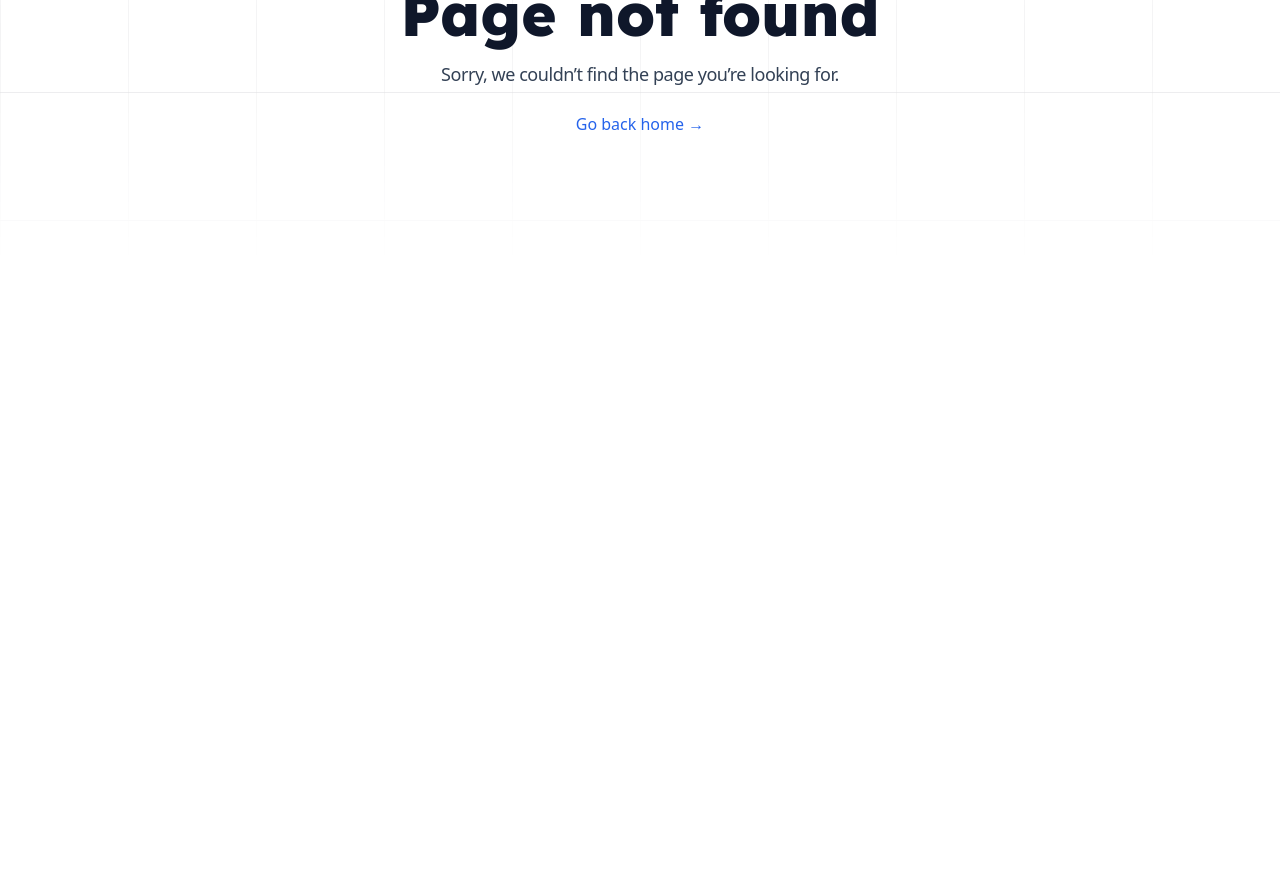
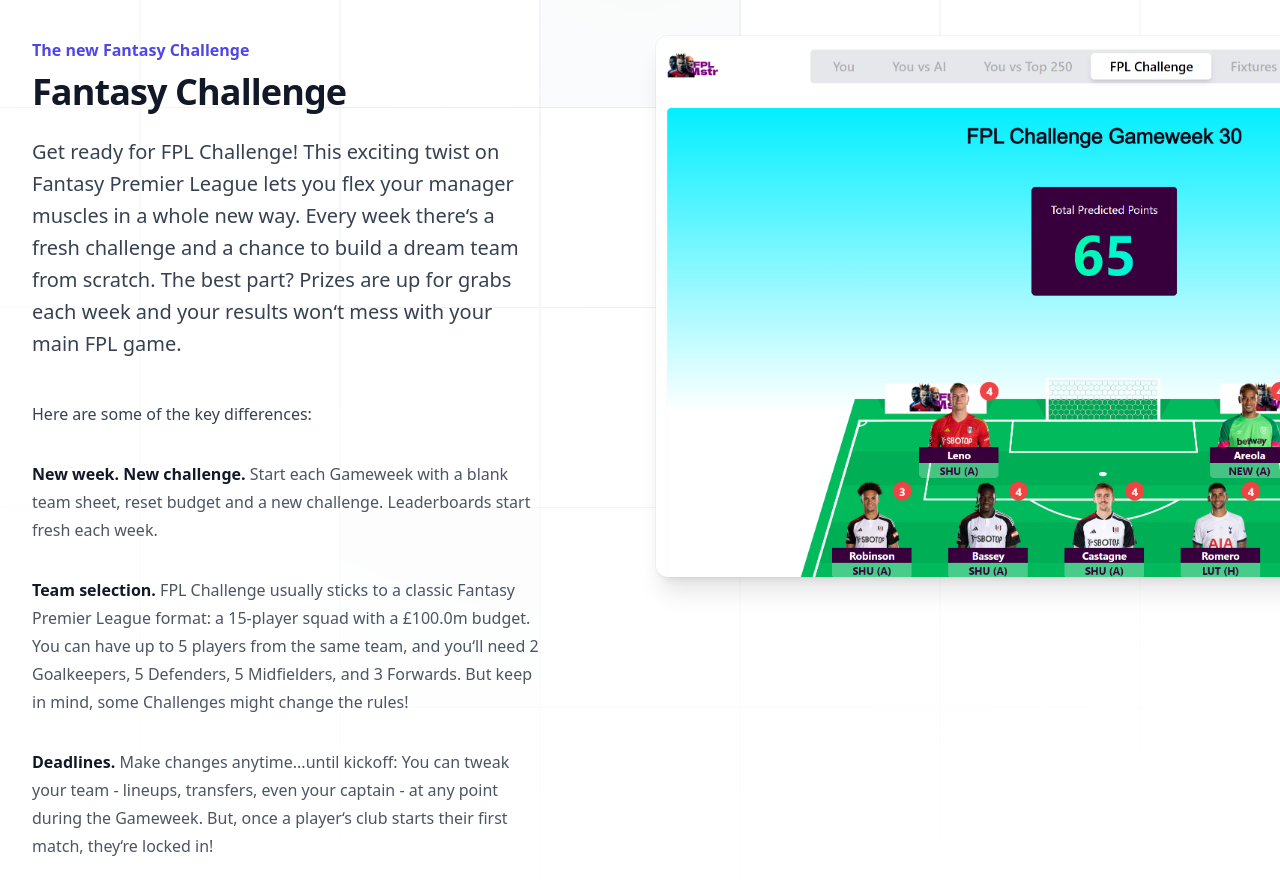
Before and after one commit to Dofften/fplmstr, a Next.js app: page /fpl-challenge-how-to-play-guide in a window 1280 px wide. Before the commit this address had no page. Shown: the part 200-1094 px from the top of the page. Before the commit the page ends 800 px from the top, so only its background shows below. Built offline with nearby package versions, Linux system fonts and the light colour scheme.

Commit message:
feat: Add FPL Challenge blog

```diff
--- /dev/null
+++ b/app/fpl-challenge-how-to-play-guide/page.js
@@ -0,0 +1,163 @@
+import Footer from "@/components/Footer";
+import HomeHeader from "@/components/Header";
+import { Button } from "@/components/ui/button";
+import fpl_challenge from "@/public/fpl-challenge.png";
+import Image from "next/image";
+import Link from "next/link";
+import { Lexend } from "next/font/google";
+
+const lexend = Lexend({ subsets: ["latin"] });
+
+export const metadata = {
+  title: "Fantasy challenge: What is it and how to play",
+  description:
+    "Get ready for FPL Challenge! This exciting twist on Fantasy Premier League lets you flex your manager muscles in a whole new way.  Every week there's a fresh challenge and a chance to build a dream team from scratch. The best part?  Prizes are up for grabs each week and your results won't mess with your main FPL game.",
+};
+
+const headerItems = [
+  {
+    title: "Try our AI template",
+    href: `/dashboard/fpl-challenge`,
+  },
+];
+export default function page() {
+  return (
+    <div>
+      <HomeHeader items={headerItems} />
+      <div className="relative isolate overflow-hidden bg-white px-6 py-24 sm:py-32 lg:overflow-visible lg:px-0">
+        <div className="absolute inset-0 -z-10 overflow-hidden">
+          <svg
+            className="absolute left-[max(50%,25rem)] top-0 h-[64rem] w-[128rem] -translate-x-1/2 stroke-gray-200 [mask-image:radial-gradient(64rem_64rem_at_top,white,transparent)]"
+            aria-hidden="true"
+          >
+            <defs>
+              <pattern
+                id="e813992c-7d03-4cc4-a2bd-151760b470a0"
+                width={200}
+                height={200}
+                x="50%"
+                y={-1}
+                patternUnits="userSpaceOnUse"
+              >
+                <path d="M100 200V.5M.5 .5H200" fill="none" />
+              </pattern>
+            </defs>
+            <svg x="50%" y={-1} className="overflow-visible fill-gray-50">
+              <path
+                d="M-100.5 0h201v201h-201Z M699.5 0h201v201h-201Z M499.5 400h201v201h-201Z M-300.5 600h201v201h-201Z"
+                strokeWidth={0}
+              />
+            </svg>
+            <rect
+              width="100%"
+              height="100%"
+              strokeWidth={0}
+              fill="url(#e813992c-7d03-4cc4-a2bd-151760b470a0)"
+            />
+          </svg>
+        </div>
+        <div className="mx-auto grid max-w-2xl grid-cols-1 gap-x-8 gap-y-16 lg:mx-0 lg:max-w-none lg:grid-cols-2 lg:items-start lg:gap-y-10">
+          <div className="lg:col-span-2 lg:col-start-1 lg:row-start-1 lg:mx-auto lg:grid lg:w-full lg:max-w-7xl lg:grid-cols-2 lg:gap-x-8 lg:px-8">
+            <div className="lg:pr-4">
+              <div className="lg:max-w-lg">
+                <p className="text-base font-semibold leading-7 text-indigo-600">
+                  The new Fantasy Challenge
+                </p>
+                <h1 className="mt-2 text-3xl font-bold tracking-tight text-gray-900 sm:text-4xl">
+                  Fantasy Challenge
+                </h1>
+                <p className="mt-6 text-xl leading-8 text-gray-700">
+                  Get ready for FPL Challenge! This exciting twist on Fantasy
+                  Premier League lets you flex your manager muscles in a whole
+                  new way. Every week there&lsquo;s a fresh challenge and a
+                  chance to build a dream team from scratch. The best part?
+                  Prizes are up for grabs each week and your results won&lsquo;t
+                  mess with your main FPL game.
+                </p>
+              </div>
+            </div>
+          </div>
+          <div className="-ml-12 -mt-12 p-12 lg:sticky lg:top-4 lg:col-start-2 lg:row-span-2 lg:row-start-1 lg:overflow-hidden">
+            <Image
+              className="w-[48rem] max-w-none rounded-xl bg-gray-900 shadow-xl ring-1 ring-gray-400/10 sm:w-[57rem]"
+              src={fpl_challenge}
+              alt=""
+              unoptimized
+            />
+          </div>
+          <div className="lg:col-span-2 lg:col-start-1 lg:row-start-2 lg:mx-auto lg:grid lg:w-full lg:max-w-7xl lg:grid-cols-2 lg:gap-x-8 lg:px-8">
+            <div className="lg:pr-4">
+              <div className="max-w-xl text-base leading-7 text-gray-700 lg:max-w-lg">
+                <p>Here are some of the key differences:</p>
+                <ul role="list" className="mt-8 space-y-8 text-gray-600">
+                  <li className="flex gap-x-3">
+                    <span>
+                      <strong className="font-semibold text-gray-900">
+                        New week. New challenge.
+                      </strong>{" "}
+                      Start each Gameweek with a blank team sheet, reset budget
+                      and a new challenge. Leaderboards start fresh each week.
+                    </span>
+                  </li>
+                  <li className="flex gap-x-3">
+                    <span>
+                      <strong className="font-semibold text-gray-900">
+                        Team selection.
+                      </strong>{" "}
+                      FPL Challenge usually sticks to a classic Fantasy Premier
+                      League format: a 15-player squad with a £100.0m budget.
+                      You can have up to 5 players from the same team, and
+                      you&lsquo;ll need 2 Goalkeepers, 5 Defenders, 5
+                      Midfielders, and 3 Forwards. But keep in mind, some
+                      Challenges might change the rules!
+                    </span>
+                  </li>
+                  <li className="flex gap-x-3">
+                    <span>
+                      <strong className="font-semibold text-gray-900">
+                        Deadlines.
+                      </strong>{" "}
+                      Make changes anytime...until kickoff: You can tweak your
+                      team - lineups, transfers, even your captain - at any
+                      point during the Gameweek. But, once a player&lsquo;s club
+                      starts their first match, they&lsquo;re locked in!
+                    </span>
+                  </li>
+                  <li className="flex gap-x-3">
+                    <span>
+                      <strong className="font-semibold text-gray-900">
+                        Prizes.
+                      </strong>{" "}
+                      Join the Beta for a chance to win a trip to New York. You
+                      can also win weekly prizes like signed Premier League
+                      shirts, the Official Premier League Nike match ball and EA
+                      SPORTS FC™.
+                    </span>
+                  </li>
+                </ul>
+                <h2 className="mt-16 text-2xl font-bold tracking-tight text-gray-900">
+                  Crepant AI Template Team.
+                </h2>
+                <p className="mt-6">
+                  Take the stress out of FPL Challenge! Our web app&lsquo;s AI
+                  analyzes fixtures, player form, and weekly rules to build a
+                  winning template team. Spend less time agonizing over lineups
+                  and more time enjoying those weekly wins.
+                </p>
+                <div className="mt-10 flex justify-center space-x-6">
+                  <Button
+                    href="/dashboard/fpl-challenge"
+                    className="rounded-full"
+                  >
+                    <Link href={"/dashboard/fpl-challenge"}>Try Now</Link>
+                  </Button>
+                </div>
+              </div>
+            </div>
+          </div>
+        </div>
+      </div>
+      <Footer />
+    </div>
+  );
+}
```
Also changed, not shown: public/fpl-challenge.png (added).
